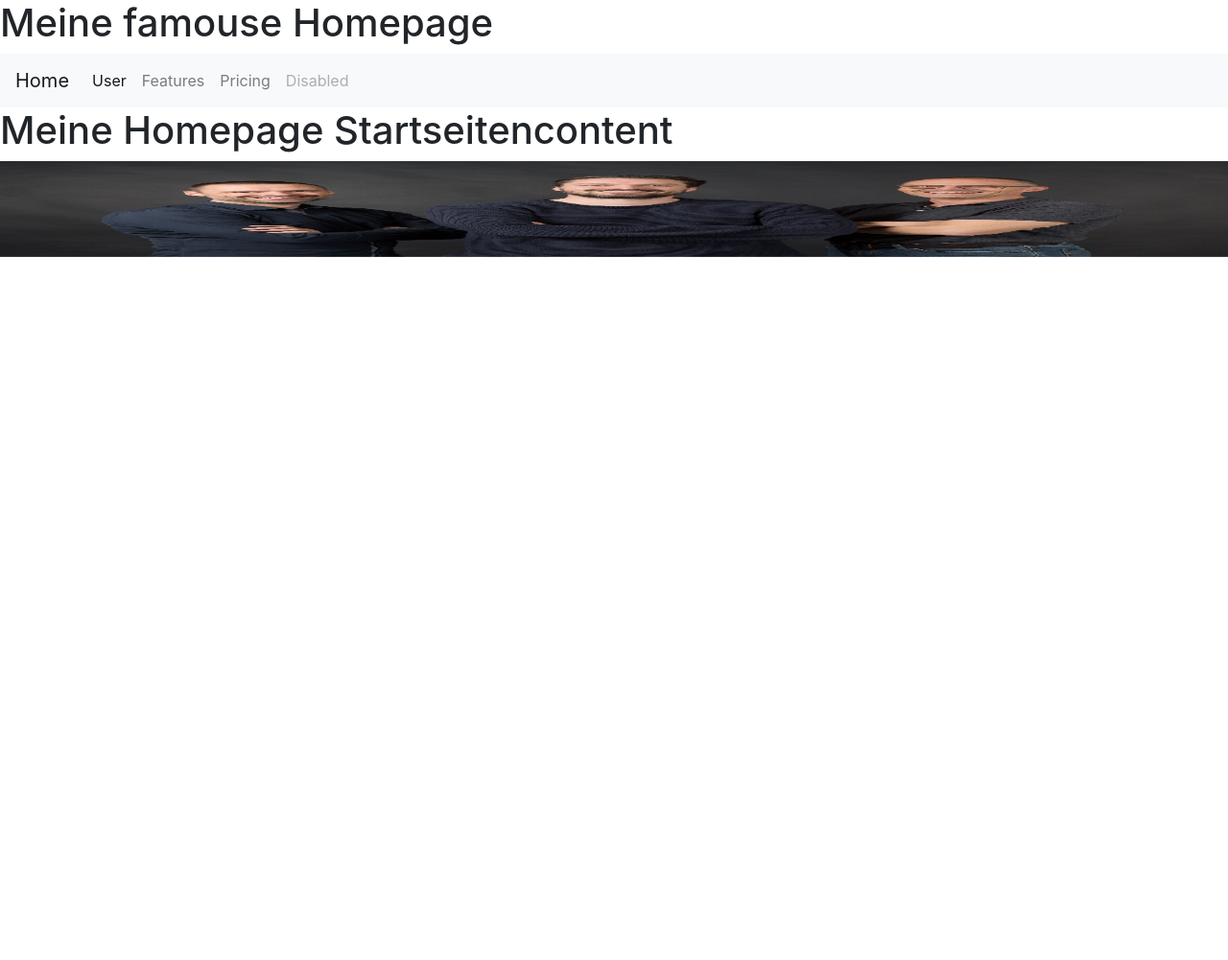
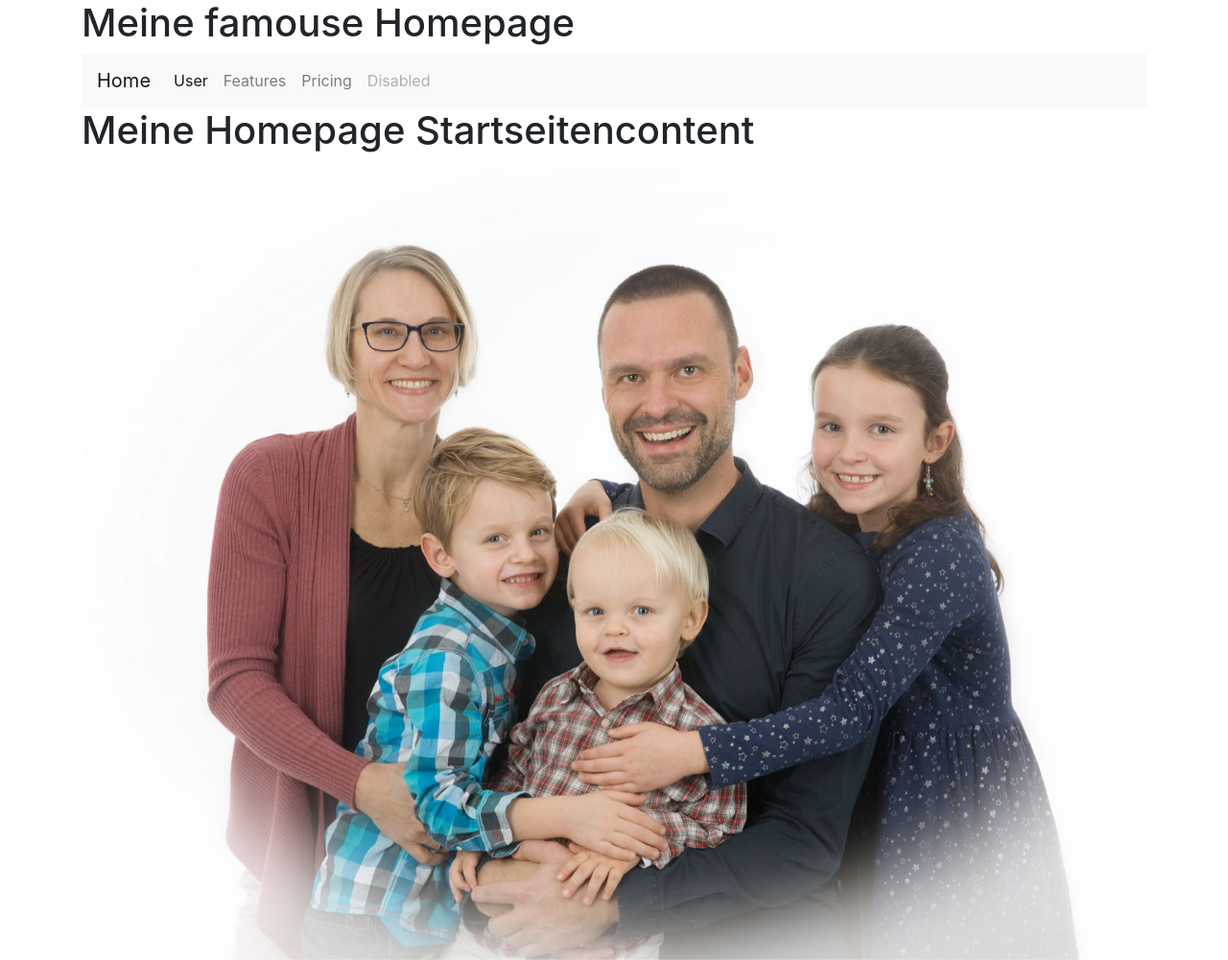
Before and after one commit to stweidenauer/FamHome, a Flask app: page / in a window 1280 px wide. Shown: the whole page at 96% size. Before the commit the page ends 268 px from the top, so only its background shows below. Run offline with Flask 2, Linux system fonts and the light colour scheme; some libraries are stand-ins or nearby versions.

Commit message:
zweiter carousel versuch

```diff
--- a/templates/Index.html
+++ b/templates/Index.html
@@ -6,17 +6,25 @@ Meine Homepage Startseite
 
 {% block content %}
 <h1>Meine Homepage Startseitencontent</h1>
-<div id="carouselExampleSlidesOnly" class="carousel slide" data-ride="carousel">
+<div id="carouselExampleControls" class="carousel slide" data-ride="carousel">
   <div class="carousel-inner">
     <div class="carousel-item active">
-        <img src="/static/76377-43.jpg" class="d-block w-100" alt="..." height="100" width="100">
-    </div>
-    <div class="carousel-item">
       <img src="/static/76377-07.jpg" class="d-block w-100" alt="...">
     </div>
     <div class="carousel-item">
       <img src="/static/76377-15.jpg" class="d-block w-100" alt="...">
     </div>
+    <div class="carousel-item">
+      <img src="/static/76377-43.jpg" class="d-block w-100" alt="...">
+    </div>
   </div>
+  <a class="carousel-control-prev" href="#carouselExampleControls" role="button" data-slide="prev">
+    <span class="carousel-control-prev-icon" aria-hidden="true"></span>
+    <span class="sr-only">Previous</span>
+  </a>
+  <a class="carousel-control-next" href="#carouselExampleControls" role="button" data-slide="next">
+    <span class="carousel-control-next-icon" aria-hidden="true"></span>
+    <span class="sr-only">Next</span>
+  </a>
 </div>
 {% endblock %}
--- a/templates/base.html
+++ b/templates/base.html
@@ -6,6 +6,8 @@
           integrity="sha384-9aIt2nRpC12Uk9gS9baDl411NQApFmC26EwAOH8WgZl5MYYxFfc+NcPb1dKGj7Sk" crossorigin="anonymous">
     <title>{% block title %}{% endblock %}</title>
 </head>
+
+<div class="container">
     <h1>Meine famouse Homepage</h1>
 
     <nav class="navbar navbar-expand-lg navbar-light bg-light">
@@ -32,7 +34,10 @@
         </div>
     </nav>
     <body>
+
     {% block content %}{% endblock %}
+
+
     <script src="https://code.jquery.com/jquery-3.5.1.slim.min.js"
             integrity="sha384-DfXdz2htPH0lsSSs5nCTpuj/zy4C+OGpamoFVy38MVBnE+IbbVYUew+OrCXaRkfj"
             crossorigin="anonymous"></script>
@@ -40,4 +45,5 @@
             integrity="sha384-Q6E9RHvbIyZFJoft+2mJbHaEWldlvI9IOYy5n3zV9zzTtmI3UksdQRVvoxMfooAo"
             crossorigin="anonymous"></script>
     </body>
+</div>
 </html>
```
Lines whose indentation alone changed are shown as unchanged.
